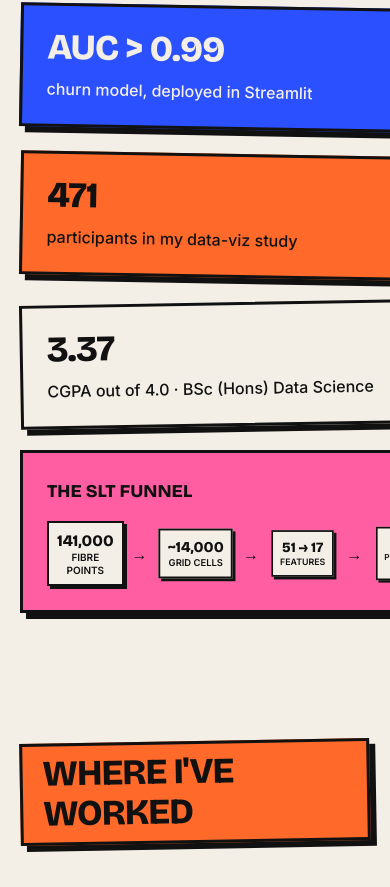
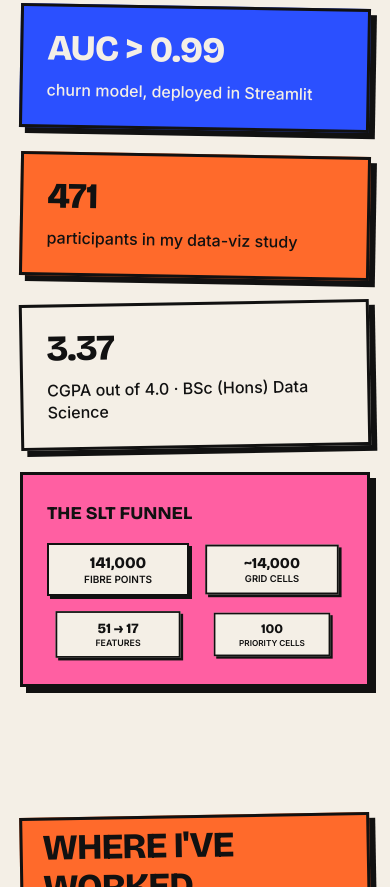
Before and after one commit to reshika1219/Reshika-Amarasinghe-Portfolio, a React (Vite) app: page / in a window 390 px wide. Shown: the part 1899-2786 px from the top of the page. Built offline with nearby package versions, Linux system fonts and the light colour scheme; the HTML template or start-up script is replaced by a standard one.

Commit message:
Fix numbers cards overflowing the screen on phones; funnel becomes a 2x2 grid

```diff
--- a/src/components/Numbers.jsx
+++ b/src/components/Numbers.jsx
@@ -24,7 +24,7 @@ export default function Numbers() {
           <figcaption className="mt-3 text-xs text-cream/50">Illustration: a dot grid of Sri Lanka. Highlighted dots echo the top-100 cells, not their real locations.</figcaption>
         </motion.figure>
 
-        <div className="grid content-start gap-6 sm:grid-cols-2">
+        <div className="grid min-w-0 grid-cols-1 content-start gap-6 sm:grid-cols-2">
           {nums.map(([n, l, c, r], i) => (
             <motion.div key={n} initial={{ opacity: 0, y: 40 }} whileInView={{ opacity: 1, y: 0 }} viewport={{ once: true }} transition={{ delay: i * .08 }} className={`brut brut-hover p-6 ${c} ${r}`}>
               <p className="font-display text-4xl font-extrabold leading-none tracking-tight sm:text-5xl">{n}</p>
@@ -33,13 +33,13 @@ export default function Numbers() {
           ))}
           <div className="brut bg-pink p-6 sm:col-span-2">
             <p className="font-display text-lg font-extrabold uppercase">The SLT funnel</p>
-            <ol className="mt-4 flex items-center gap-2 sm:gap-3">
+            <ol className="mt-4 grid grid-cols-2 gap-3 sm:flex sm:items-center">
               {funnel.map(([n, l], i) => (
-                <li key={l} className="flex flex-1 items-center gap-2 sm:gap-3">
+                <li key={l} className="flex min-w-0 flex-1 items-center gap-2 sm:gap-3">
                   <div className="brut-sm flex-1 bg-cream p-2 text-center" style={{ transform: `scale(${1 - i * .06})` }}>
                     <p className="font-display text-base font-extrabold leading-tight sm:text-xl">{n}</p><p className="text-[10px] font-semibold uppercase leading-tight sm:text-xs">{l}</p>
                   </div>
-                  {i < funnel.length - 1 && <span aria-hidden className="font-extrabold">→</span>}
+                  {i < funnel.length - 1 && <span aria-hidden className="hidden font-extrabold sm:inline">→</span>}
                 </li>
               ))}
             </ol>
```
